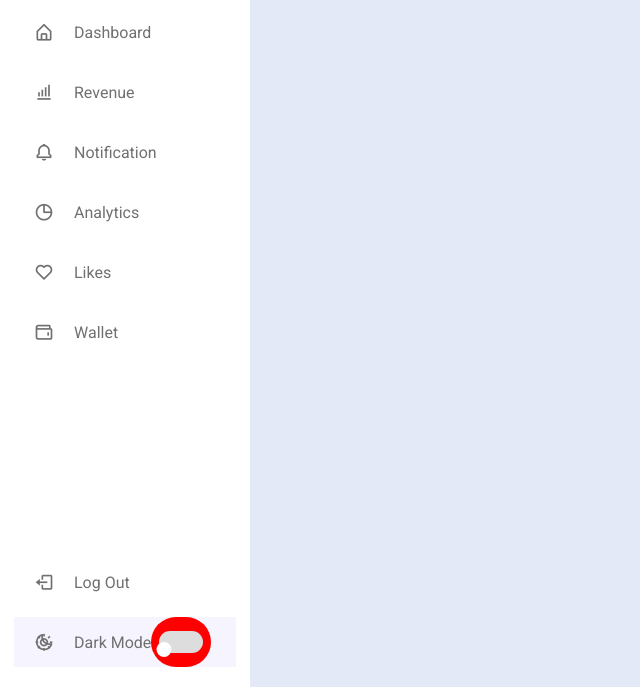
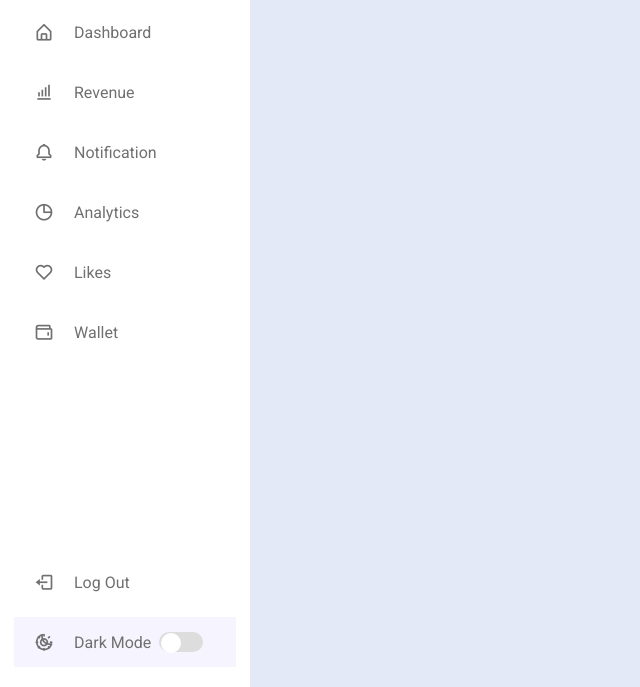
Before and after one commit to kdrbipul/sidebar, a plain HTML site: page index.html in a window 1280 px wide. Shown: the part 113-800 px from the top of the page, without its empty margins (0-640 px from the left). Drawn offline with nearby package versions, Linux system fonts and the light colour scheme; a web font is replaced by a local one.

Commit message:
js kaj kore na

```diff
--- a/css/style.css
+++ b/css/style.css
@@ -16,6 +16,7 @@ body{
     font-family: 'Roboto', sans-serif;
     height:100vh;
     background:var(--body-color);
+    transition:var(--tran-02);
 }
 
 :root{
@@ -203,7 +204,7 @@ header .image-text .header-text{
     align-items:center;
     justify-content:center;
 }
-.toggle-seitch .switch{
+.toggle-switch .switch{
     height:22px;
     width:44px;
     background:var(--toggle-color);
@@ -230,28 +231,41 @@ header .image-text .header-text{
 .menu-bar .mode .toggle-switch{
     height:100%;
     min-width:60px;
-    background:red;
+    /* background:red; */
     display:flex;
     align-items:center;
     border-radius:25px;
 }
 .toggle-switch .switch{
-    height:22px;
+    height:20px;
     width:44px;
     background:var(--toggle-color);
     position:relative;
     border-radius:25px;
 }
 .switch::before{
-    height:15px;
-    width:15px;
+    height:20px;
+    width:20px;
     background:var(--sidebar-color);
     content:'';
     position:absolute;
     border-radius:50%;
-    top:50%;
-    left:5px;
+    top:4%;
+    left:10px;
     transform:translate(-50%);
     cursor:pointer;
+    transition:var(--tran-03);
+}
+
+body.dark .switch::before{
+    left:12px;
+}
+body.dark{
+    --body-color:#E4E9F7;
+    --sidebar-color:#FFF;
+    --primary-color:#695cFE;
+    --primary-color-light:#F6F5Ff;
+    --toggle-color:#DDD;
+    --text-color:#707070;
 }
 /* =======sidebar menu bar part end here */
--- a/index.html
+++ b/index.html
@@ -8,7 +8,7 @@
     <link href='https://unpkg.com/boxicons@2.1.4/css/boxicons.min.css' rel='stylesheet'>
     <link rel="stylesheet" href="./css/style.css">
 </head>
-<body>
+<body class="dark">
     <nav class="sidebar">
         <header>
             <div class="image-text">
@@ -89,5 +89,6 @@
         </div>
 
     </nav>
+    <script src="./js/main.js"></script>
 </body>
 </html>
--- a/js/main.js
+++ b/js/main.js
@@ -0,0 +1,13 @@
+const body = document.querySelector("body");
+const sidebar = body.querySelector(".sidebar");
+const toggle = body.querySelector(".toggle");
+const searchBtn = body.querySelector(".search-box");
+const modeSwitch = body.querySelector(".toggle-switch");
+const modeText = body.querySelector(".mode-text");
+
+toggle.addEventListener("click", =>{
+    sidebar.classList.toggle("close")
+})
+modeSwitch.addEventListener("click", =>{
+    body.classList.toggle("dark")
+});
```
